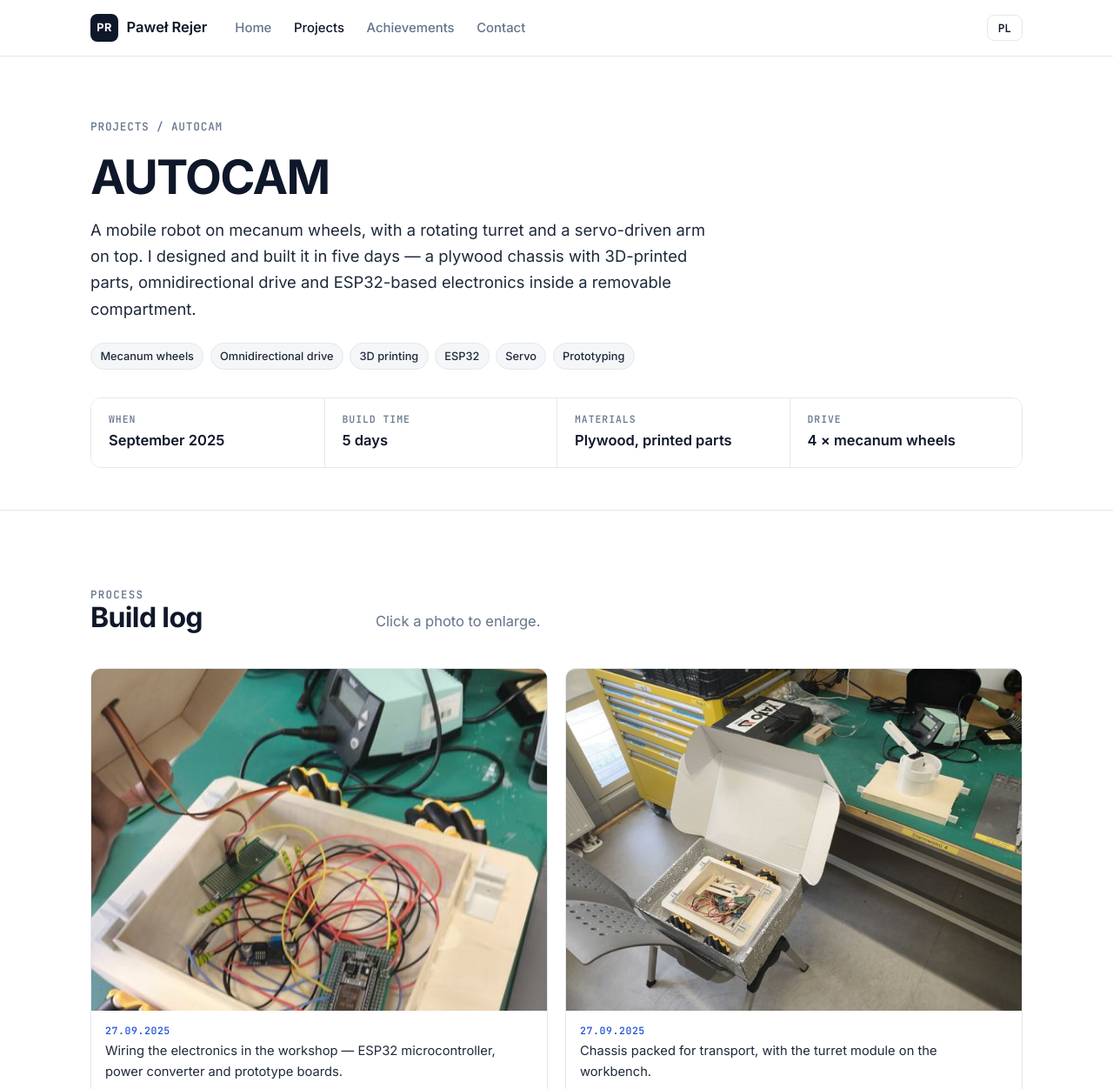
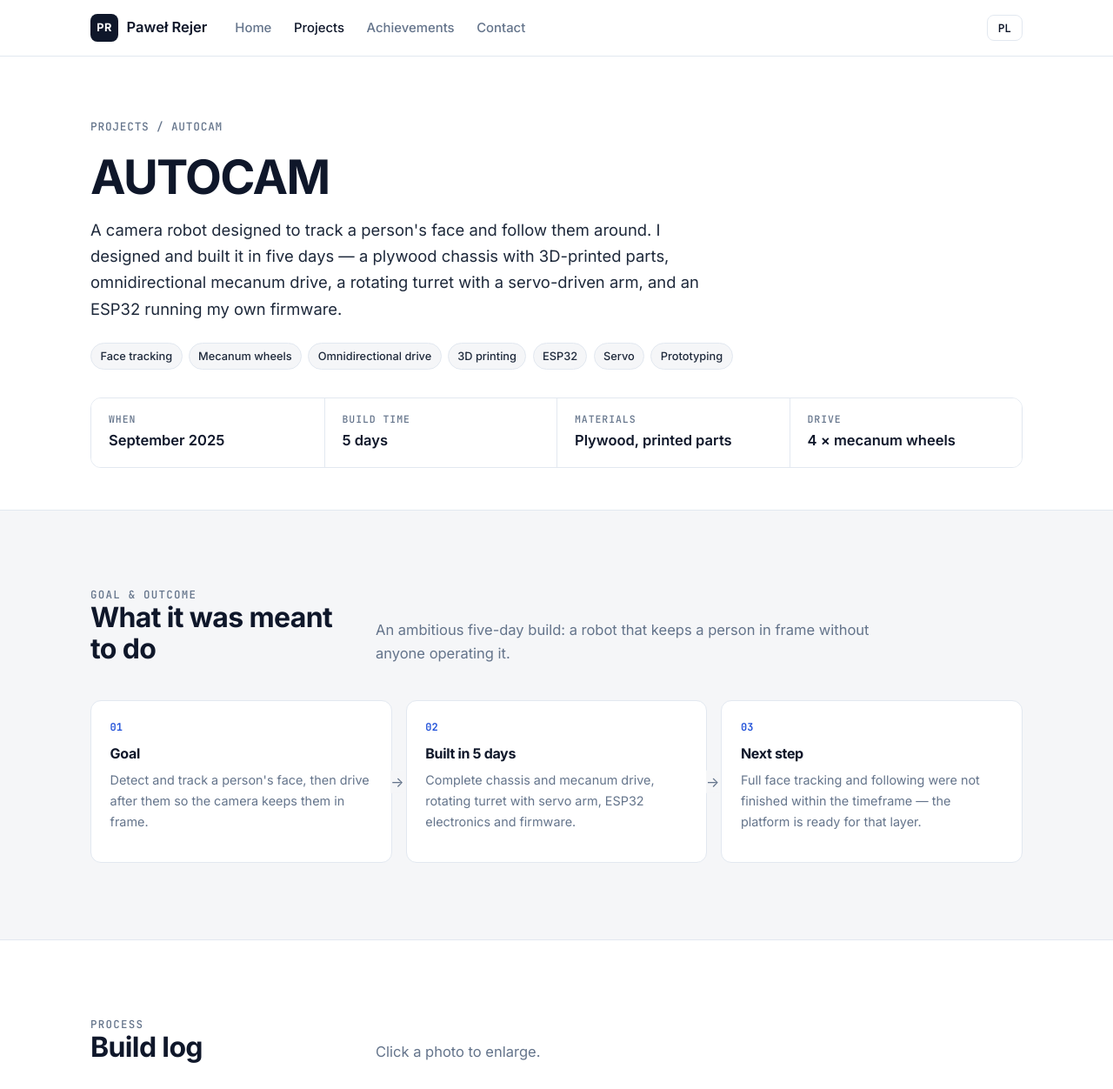
Before and after one commit to prejer/prejer.github.io, a plain HTML site: page autocam.html in a window 1280 px wide. Shown: the top 1252 px of the page at 87% size. Drawn offline with Linux system fonts and the light colour scheme.

Commit message:
AUTOCAM: goal and outcome (face tracking)
Co-Authored-By: Claude Opus 5.5 <noreply@anthropic.com>
Claude-Session: https://claude.ai/code/session_01DmFqYQnzmwXaKSsVrnYZSN

```diff
--- a/autocam.html
+++ b/autocam.html
@@ -2,16 +2,16 @@
 <html lang="en">
 <head>
   <meta charset="UTF-8">
-  <meta name="site-version" content="20261117122602">
+  <meta name="site-version" content="20261117122805">
   <meta http-equiv="Cache-Control" content="no-cache">
   <meta name="viewport" content="width=device-width, initial-scale=1.0">
   <title>AUTOCAM — Paweł Rejer</title>
-  <meta name="description" content="AUTOCAM — a mobile robot on mecanum wheels, designed and built in 5 days by Paweł Rejer.">
+  <meta name="description" content="AUTOCAM — a camera robot meant to track a face and follow a person, on mecanum wheels, designed and built in 5 days by Paweł Rejer.">
   <meta property="og:image" content="https://prejer.github.io/assets/autocam/autocam-03.jpg">
   <link rel="preconnect" href="https://fonts.googleapis.com">
   <link rel="preconnect" href="https://fonts.gstatic.com" crossorigin>
   <link href="https://fonts.googleapis.com/css2?family=Inter:wght@400;500;600;700&family=JetBrains+Mono:wght@500;600&display=swap" rel="stylesheet">
-  <link rel="stylesheet" href="style.css?v=20261117122602">
+  <link rel="stylesheet" href="style.css?v=20261117122805">
 </head>
 <body>
   <header class="topbar">
@@ -32,14 +32,28 @@
       <div class="wrap">
         <div class="crumbs"><a href="projects.html" data-i18n="nav.projects">Projects</a> / <span>AUTOCAM</span></div>
         <h1>AUTOCAM</h1>
-        <p class="lead" data-i18n="ac.desc">A mobile robot on mecanum wheels, with a rotating turret and a servo-driven arm on top. I designed and built it in five days — a plywood chassis with 3D-printed parts, omnidirectional drive and ESP32-based electronics inside a removable compartment.</p>
-        <ul class="chips"><li data-i18n="ac.c1">Mecanum wheels</li><li data-i18n="ac.c2">Omnidirectional drive</li><li data-i18n="chip.3dp">3D printing</li><li>ESP32</li><li data-i18n="ac.c3">Servo</li><li data-i18n="chip.proto">Prototyping</li></ul>
+        <p class="lead" data-i18n="ac.desc">A camera robot designed to track a person's face and follow them around. I designed and built it in five days — a plywood chassis with 3D-printed parts, omnidirectional mecanum drive, a rotating turret with a servo-driven arm, and an ESP32 running my own firmware.</p>
+        <ul class="chips"><li data-i18n="ac.c4">Face tracking</li><li data-i18n="ac.c1">Mecanum wheels</li><li data-i18n="ac.c2">Omnidirectional drive</li><li data-i18n="chip.3dp">3D printing</li><li>ESP32</li><li data-i18n="ac.c3">Servo</li><li data-i18n="chip.proto">Prototyping</li></ul>
         <dl class="facts">
           <div><dt data-i18n="sf.when">When</dt><dd data-i18n="ac.when">September 2025</dd></div>
           <div><dt data-i18n="ac.time">Build time</dt><dd data-i18n="ac.time.v">5 days</dd></div>
           <div><dt data-i18n="sf.mat">Materials</dt><dd data-i18n="ac.mat.v">Plywood, printed parts</dd></div>
           <div><dt data-i18n="ac.drive">Drive</dt><dd data-i18n="ac.drive.v">4 × mecanum wheels</dd></div>
         </dl>
+      </div>
+    </section>
+
+    <section class="section alt">
+      <div class="wrap">
+        <div class="sec-head">
+          <div><p class="eyebrow" data-i18n="ac.glabel2">Goal &amp; outcome</p><h2 data-i18n="ac.gtitle2">What it was meant to do</h2></div>
+          <p data-i18n="ac.glead">An ambitious five-day build: a robot that keeps a person in frame without anyone operating it.</p>
+        </div>
+        <div class="pipeline" style="grid-template-columns:repeat(3,1fr)">
+          <div class="step"><h3 data-i18n="ac.s1.t">Goal</h3><p data-i18n="ac.s1.d">Detect and track a person's face, then drive after them so the camera keeps them in frame.</p></div>
+          <div class="step"><h3 data-i18n="ac.s2.t">Built in 5 days</h3><p data-i18n="ac.s2.d">Complete chassis and mecanum drive, rotating turret with servo arm, ESP32 electronics and firmware.</p></div>
+          <div class="step"><h3 data-i18n="ac.s3.t">Next step</h3><p data-i18n="ac.s3.d">Full face tracking and following were not finished within the timeframe — the platform is ready for that layer.</p></div>
+        </div>
       </div>
     </section>
 
@@ -65,6 +79,6 @@
       <nav><a href="https://www.linkedin.com/in/pawel-rejer/" target="_blank" rel="noopener">LinkedIn</a><a href="mailto:p.rejer10@gmail.com">Email</a></nav>
     </div>
   </footer>
-  <script src="script.js?v=20261117122602"></script>
+  <script src="script.js?v=20261117122805"></script>
 </body>
 </html>
--- a/script.js
+++ b/script.js
@@ -158,9 +158,19 @@ const pl = {
 
   // autocam
   "ac.label": "Robotyka · 2025",
-  "ac.short": "Robot mobilny na kołach mecanum z obrotową wieżyczką i ramieniem na serwie — zaprojektowany i zbudowany od zera w pięć dni.",
-  "ac.desc": "Robot mobilny na kołach mecanum z obrotową wieżyczką i ramieniem napędzanym serwem. Zaprojektowałem i zbudowałem go w pięć dni — podwozie ze sklejki z drukowanymi częściami, napęd wielokierunkowy i elektronika oparta na ESP32 w zdejmowanym schowku.",
+  "ac.short": "Robot z kamerą na kołach mecanum, który miał śledzić twarz i jeździć za Tobą — podwozie, napęd, wieżyczka i firmware na ESP32 zbudowane od zera w pięć dni.",
+  "ac.desc": "Robot z kamerą, który miał śledzić twarz człowieka i jeździć za nim. Zaprojektowałem i zbudowałem go w pięć dni — podwozie ze sklejki z drukowanymi częściami, wielokierunkowy napęd na kołach mecanum, obrotowa wieżyczka z ramieniem na serwie i ESP32 z moim własnym programem.",
   "ac.c1": "Koła mecanum",
+  "ac.c4": "Śledzenie twarzy",
+  "ac.glabel2": "Cel i efekt",
+  "ac.gtitle2": "Co miał robić",
+  "ac.glead": "Ambitna budowa w pięć dni: robot, który sam utrzymuje człowieka w kadrze, bez operatora.",
+  "ac.s1.t": "Cel",
+  "ac.s1.d": "Wykrywać i śledzić twarz człowieka, a potem jechać za nim tak, żeby kamera cały czas miała go w kadrze.",
+  "ac.s2.t": "Zbudowane w 5 dni",
+  "ac.s2.d": "Kompletne podwozie i napęd mecanum, obrotowa wieżyczka z ramieniem na serwie, elektronika i firmware na ESP32.",
+  "ac.s3.t": "Następny krok",
+  "ac.s3.d": "Pełnego śledzenia twarzy i jazdy za człowiekiem nie udało się dokończyć w tym czasie — platforma jest gotowa na tę warstwę.",
   "ac.c2": "Napęd wielokierunkowy",
   "ac.c3": "Serwo",
   "ac.when": "Wrzesień 2025",
```
Also changed, not shown: competitions.html (+3 -3 lines), index.html (+3 -3 lines), manipulator.html (+3 -3 lines), notes-stand.html (+3 -3 lines), projects.html (+4 -4 lines).
